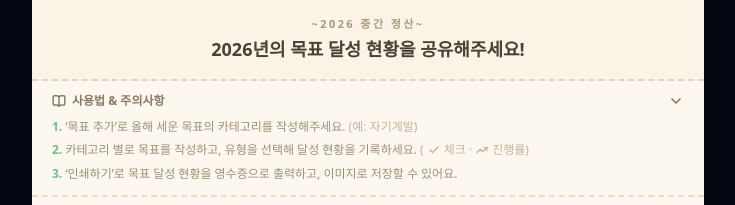
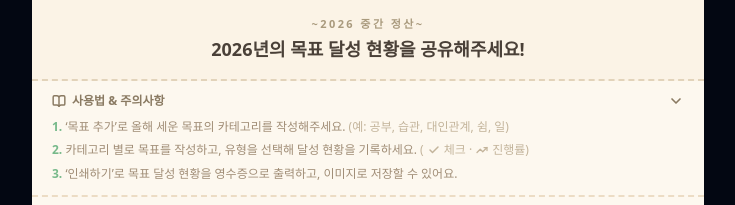
Before and after one commit to amaran-th/interactive-portfolio, a Next.js app: page /yearly-receipt in a window 1280 px wide. Shown: the top 205 px of the page, without its empty margins (272-1007 px from the left). Built offline with nearby package versions, Linux system fonts and the light colour scheme.

Commit message:
style : 올해의 영수증 온보딩 예시 카테고리 다양화

```diff
--- a/app/(portfolio)/playground/_sections/Works/4_YearlyReceipt/EditView.tsx
+++ b/app/(portfolio)/playground/_sections/Works/4_YearlyReceipt/EditView.tsx
@@ -280,7 +280,9 @@ export default function EditView({ state, setState, onOpen }: EditViewProps) {
               <li>
                 <span className="font-bold text-[#77b98a]">1.</span> &lsquo;목표
                 추가&rsquo;로 올해 세운 목표의 카테고리를 작성해주세요.{" "}
-                <span className="text-[#c3b49b]">(예: 자기계발)</span>
+                <span className="text-[#c3b49b]">
+                  (예: 공부, 습관, 대인관계, 쉼, 일)
+                </span>
               </li>
               <li>
                 <span className="font-bold text-[#77b98a]">2.</span> 카테고리
```
